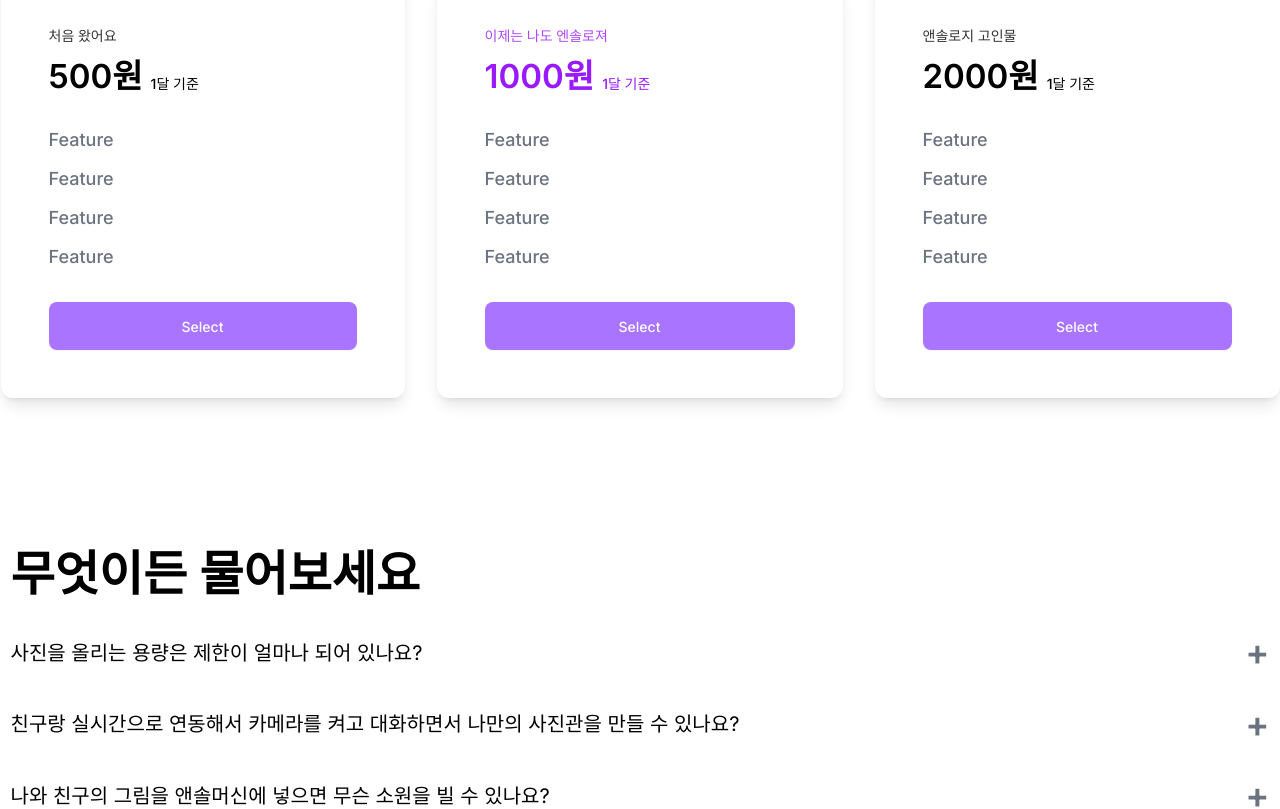
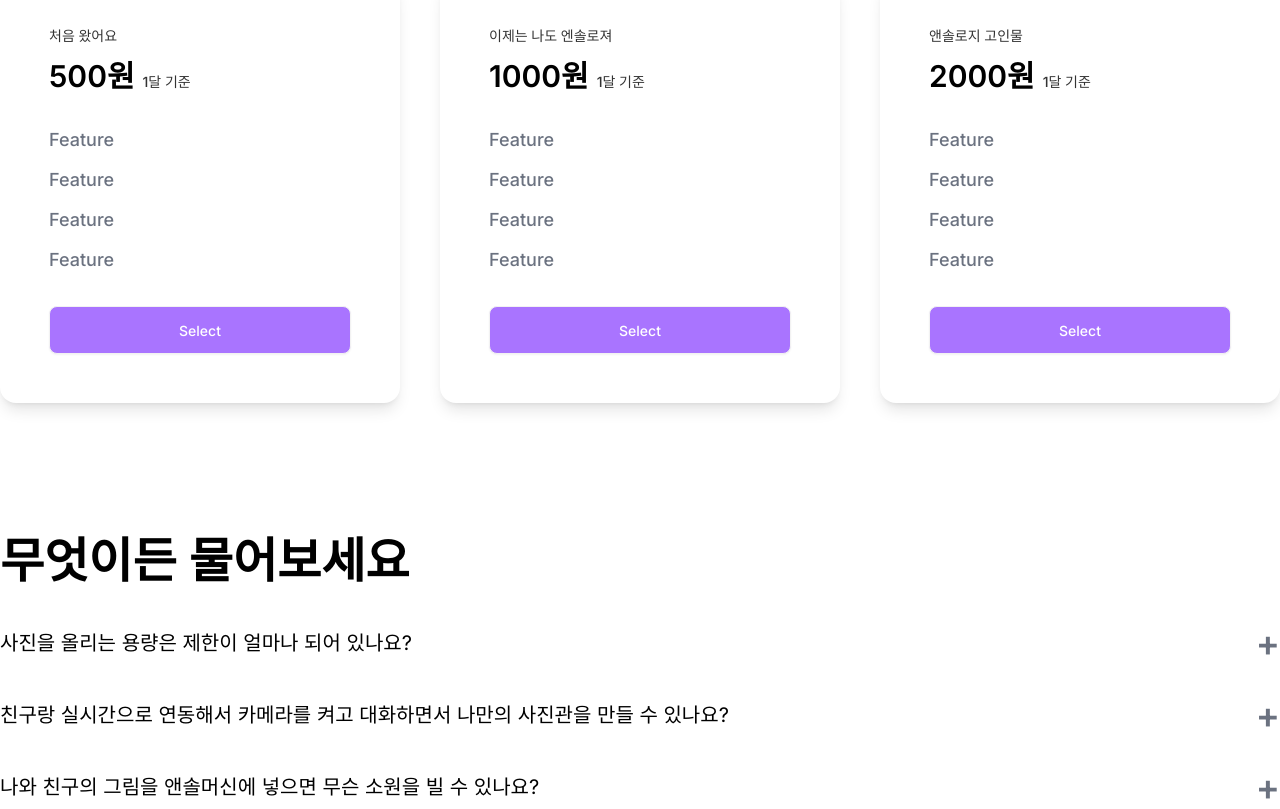
Before and after one commit to Epson-Innovation-Challenge-Anthology/AnthologyFront, a Next.js app: page /print in a window 1280 px wide. Shown: the part 480-1289 px from the top of the page. Built offline with nearby package versions, Linux system fonts and the light colour scheme.

Commit message:
FIX 출력페이지 디자인 수정

```diff
--- a/app/print/page.tsx
+++ b/app/print/page.tsx
@@ -3,8 +3,8 @@ import React, { useState } from "react";
 import "./tapslidingstyles.css"; // styles.css 파일을 import 합니다.
 
 const PrintPage: React.FC = () => {
-  const [activePlan, setActivePlan] = useState("monthly");
-  const [openFAQ, setOpenFAQ] = useState([false, false, false]);
+  const [activePlan, setActivePlan] = useState<string>("monthly");
+  const [openFAQ, setOpenFAQ] = useState<boolean[]>([false, false, false]);
 
   const handlePlanClick = (plan: string) => {
     setActivePlan(plan);
@@ -25,7 +25,7 @@ const PrintPage: React.FC = () => {
         <h1 className="text-black text-center font-semibold text-6xl leading-tight">
           앤솔머신 사진 출력하기
         </h1>
-        <p className="text-gray-500 text-center font-inter text-2xl leading-loose mt-2">
+        <p className="text-gray-500 text-center text-2xl leading-loose mt-2">
           사진 출력에 필요한 비용 지불
         </p>
         <div className="button-container mt-4">
@@ -56,204 +56,170 @@ const PrintPage: React.FC = () => {
       </section>
 
       {/* 가격 플랜 섹션 */}
-      <section className="flex flex-col items-center gap-8 my-12">
-        <div className="flex flex-row gap-8 items-start justify-start flex-wrap">
+      <section className="flex flex-col items-center gap-10 my-12">
+        <div className="plan-cards-container flex justify-center gap-10 w-full">
           {/* 처음 왔어요 플랜 */}
-          <div className="bg-white rounded-[12px] p-[48px] flex flex-col gap-[32px] items-start justify-end w-[404px] shadow-lg">
-            <div className="flex flex-col gap-3 items-start justify-end">
-              <h2 className="text-black text-left font-inter font-medium text-sm leading-[150%] opacity-80">
+          <div className="plan-card hover-container bg-white w-[400px]  rounded-2xl p-12 flex flex-col gap-8 shadow-lg transition-transform duration-300 transform scale-100 hover:scale-105 border border-transparent hover:border-purple-600">
+            <div className="plan-header flex flex-col gap-3">
+              <h2 className="plan-title text-black text-opacity-80 text-sm font-medium">
                 처음 왔어요
               </h2>
-              <div className="flex flex-row gap-2 items-end justify-start">
-                <span className="text-black text-left font-inter font-semibold text-[33px] leading-[110%]">
+              <div className="plan-price-container flex items-baseline gap-2">
+                <span className="plan-price text-black text-3xl font-semibold">
                   500원
                 </span>
-                <span className="text-black text-left font-inter font-medium text-sm leading-[150%]">
+                <span className="plan-duration text-black text-opacity-80 text-sm font-medium">
                   1달 기준
                 </span>
               </div>
             </div>
-            <div className="flex flex-col gap-3 items-start justify-end w-full">
-              <p className="text-gray-500 text-left font-inter text-lg leading-[150%] font-medium w-full">
+            <div className="plan-features flex flex-col gap-3">
+              <p className="plan-feature text-lg text-gray-500 font-medium">
                 Feature
               </p>
-              <p className="text-gray-500 text-left font-inter text-lg leading-[150%] font-medium w-full">
+              <p className="plan-feature text-lg text-gray-500 font-medium">
                 Feature
               </p>
-              <p className="text-gray-500 text-left font-inter text-lg leading-[150%] font-medium w-full">
+              <p className="plan-feature text-lg text-gray-500 font-medium">
                 Feature
               </p>
-              <p className="text-gray-500 text-left font-inter text-lg leading-[150%] font-medium w-full">
+              <p className="plan-feature text-lg text-gray-500 font-medium">
                 Feature
               </p>
             </div>
-            <button className="btn btn-active bg-[#a974ff] px-6 py-3.5 text-[white] border-0 w-full">
-              <span className="text-white text-left font-inter font-medium text-sm leading-[150%]">
-                Select
-              </span>
+            <button className="btn bg-[#a974ff] px-6 py-3.5 text-white w-full">
+              <span className="text-white text-sm font-medium">Select</span>
             </button>
           </div>
 
           {/* 이제는 나도 엔솔로져 플랜 */}
-          <div className="bg-white rounded-[12px] p-[48px] flex flex-col gap-[32px] items-start justify-end w-[406px] shadow-lg">
-            <div className="flex flex-col gap-3 items-start justify-end">
-              <h2 className="text-[#9a1aff] text-left font-inter font-medium text-sm leading-[150%] opacity-80">
+          <div className="plan-card hover-container bg-white rounded-2xl p-12 w-[400px] flex flex-col gap-8 shadow-lg transition-transform duration-300 transform scale-100 hover:scale-105 border border-transparent hover:border-purple-600">
+            <div className="plan-header flex flex-col gap-3">
+              <h2 className="plan-title text-black text-opacity-80 text-sm font-medium">
                 이제는 나도 엔솔로져
               </h2>
-              <div className="flex flex-row gap-2 items-end justify-start">
-                <span className="text-[#9a1aff] text-left font-inter font-semibold text-[33px] leading-[110%]">
+              <div className="plan-price-container flex items-baseline gap-2">
+                <span className="plan-price  text-black text-3xl font-semibold">
                   1000원
                 </span>
-                <span className="text-[#9a1aff] text-left font-inter font-medium text-sm leading-[150%]">
+                <span className="plan-duration text-black text-opacity-80 text-sm font-medium">
                   1달 기준
                 </span>
               </div>
             </div>
-            <div className="flex flex-col gap-3 items-start justify-end w-full">
-              <p className="text-gray-500 text-left font-inter text-lg leading-[150%] font-medium w-full">
+            <div className="plan-features flex flex-col gap-3">
+              <p className="plan-feature text-lg text-gray-500 font-medium">
                 Feature
               </p>
-              <p className="text-gray-500 text-left font-inter text-lg leading-[150%] font-medium w-full">
+              <p className="plan-feature text-lg text-gray-500 font-medium">
                 Feature
               </p>
-              <p className="text-gray-500 text-left font-inter text-lg leading-[150%] font-medium w-full">
+              <p className="plan-feature text-lg text-gray-500 font-medium">
                 Feature
               </p>
-              <p className="text-gray-500 text-left font-inter text-lg leading-[150%] font-medium w-full">
+              <p className="plan-feature text-lg text-gray-500 font-medium">
                 Feature
               </p>
             </div>
-            <button className="btn btn-active bg-[#a974ff] px-6 py-3.5 text-[white] border-0 w-full">
-              <span className="text-white text-left font-inter font-medium text-sm leading-[150%]">
-                Select
-              </span>
+            <button className="btn bg-[#a974ff] px-6 py-3.5 text-white w-full">
+              <span className="text-white text-sm font-medium">Select</span>
             </button>
           </div>
 
           {/* 앤솔로지 고인물 플랜 */}
-          <div className="bg-white rounded-[12px] p-[48px] flex flex-col gap-[32px] items-start justify-end w-[405px] shadow-lg">
-            <div className="flex flex-col gap-3 items-start justify-end">
-              <h2 className="text-black text-left font-inter font-medium text-sm leading-[150%] opacity-80">
+          <div className="plan-card hover-container bg-white w-[400px] rounded-2xl p-12 flex flex-col gap-8 shadow-lg transition-transform duration-300 transform scale-100 hover:scale-105 border border-transparent hover:border-purple-600">
+            <div className="plan-header flex flex-col gap-3">
+              <h2 className="plan-title text-black text-opacity-80 text-sm font-medium">
                 앤솔로지 고인물
               </h2>
-              <div className="flex flex-row gap-2 items-end justify-start">
-                <span className="text-black text-left font-inter font-semibold text-[33px] leading-[110%]">
+              <div className="plan-price-container flex items-baseline gap-2">
+                <span className="plan-price text-black text-3xl font-semibold">
                   2000원
                 </span>
-                <span className="text-black text-left font-inter font-medium text-sm leading-[150%]">
+                <span className="plan-duration text-black text-opacity-80 text-sm font-medium">
                   1달 기준
                 </span>
               </div>
             </div>
-            <div className="flex flex-col gap-3 items-start justify-end w-full">
-              <p className="text-gray-500 text-left font-inter text-lg leading-[150%] font-medium w-full">
+            <div className="plan-features flex flex-col gap-3">
+              <p className="plan-feature text-lg text-gray-500 font-medium">
                 Feature
               </p>
-              <p className="text-gray-500 text-left font-inter text-lg leading-[150%] font-medium w-full">
+              <p className="plan-feature text-lg text-gray-500 font-medium">
                 Feature
               </p>
-              <p className="text-gray-500 text-left font-inter text-lg leading-[150%] font-medium w-full">
+              <p className="plan-feature text-lg text-gray-500 font-medium">
                 Feature
               </p>
-              <p className="text-gray-500 text-left font-inter text-lg leading-[150%] font-medium w-full">
+              <p className="plan-feature text-lg text-gray-500 font-medium">
                 Feature
               </p>
             </div>
-            <button className="btn btn-active bg-[#a974ff] px-6 py-3.5 text-[white] border-0 w-full">
-              <span className="text-white text-left font-inter font-medium text-sm leading-[150%]">
-                Select
-              </span>
+            <button className="btn bg-[#a974ff] px-6 py-3.5 text-white w-full">
+              <span className="text-white text-sm font-medium">Select</span>
             </button>
           </div>
         </div>
       </section>
 
       {/* 자주 묻는 질문 섹션 */}
-      <section className="flex flex-col items-start justify-start my-12 mx-auto w-full max-w-[1259px] gap-8 mt-[150px]">
-        <h2 className="text-black text-left font-inter font-semibold text-5xl leading-[110%] w-full">
+      <section className="faq-section flex flex-col gap-8 my-32 mx-auto w-full max-w-screen-xl">
+        <h2 className="faq-title text-black text-left font-semibold text-5xl leading-tight w-full">
           무엇이든 물어보세요
         </h2>
-        <div className="flex flex-col gap-6 w-full">
-          <div className="flex flex-col gap-2">
-            <div className="faq-question" onClick={() => handleFAQClick(0)}>
-              <h3 className="text-black text-left font-inter text-xl leading-[150%] font-normal flex-1">
+        <div className="faq-container flex flex-col gap-6 w-full">
+          <div className="faq-item flex flex-col gap-2">
+            <div className="faq-question flex justify-between items-center cursor-pointer" onClick={() => handleFAQClick(0)}>
+              <h3 className="faq-question-text text-black text-xl font-normal flex-1">
                 사진을 올리는 용량은 제한이 얼마나 되어 있나요?
               </h3>
-              <span
-                className={`text-gray-500 text-left font-inter font-semibold text-4xl leading-[110%] faq-icon ${
-                  openFAQ[0] ? "open minus" : ""
-                }`}
-              >
+              <span className={`faq-icon text-gray-500 font-semibold text-4xl ${openFAQ[0] ? "open minus" : ""}`}>
                 {openFAQ[0] ? "-" : "+"}
               </span>
             </div>
-            <p
-              className={`text-gray-500 text-left font-inter text-lg leading-[150%] font-medium faq-answer ${
-                openFAQ[0] ? "open" : ""
-              }`}
-            >
-              Answer the frequently asked question in a simple sentence, a
-              longish paragraph, or even in a list.
+            <p className={`faq-answer text-gray-500 text-lg font-medium ${openFAQ[0] ? "open" : ""}`}>
+              Answer the frequently asked question in a simple sentence, a longish paragraph, or even in a list.
             </p>
           </div>
-          <div className="flex flex-col gap-2">
-            <div className="faq-question" onClick={() => handleFAQClick(1)}>
-              <h3 className="text-black text-left font-inter text-xl leading-[150%] font-normal flex-1">
-                친구랑 실시간으로 연동해서 카메라를 켜고 대화하면서 나만의
-                사진관을 만들 수 있나요?
+          <div className="faq-item flex flex-col gap-2">
+            <div className="faq-question flex justify-between items-center cursor-pointer" onClick={() => handleFAQClick(1)}>
+              <h3 className="faq-question-text text-black text-xl font-normal flex-1">
+                친구랑 실시간으로 연동해서 카메라를 켜고 대화하면서 나만의 사진관을 만들 수 있나요?
               </h3>
-              <span
-                className={`text-gray-500 text-left font-inter font-semibold text-4xl leading-[110%] faq-icon ${
-                  openFAQ[1] ? "open minus" : ""
-                }`}
-              >
+              <span className={`faq-icon text-gray-500 font-semibold text-4xl ${openFAQ[1] ? "open minus" : ""}`}>
                 {openFAQ[1] ? "-" : "+"}
               </span>
             </div>
-            <p
-              className={`text-gray-500 text-left font-inter text-lg leading-[150%] font-medium faq-answer ${
-                openFAQ[1] ? "open" : ""
-              }`}
-            >
-              Answer the frequently asked question in a simple sentence, a
-              longish paragraph, or even in a list.
+            <p className={`faq-answer text-gray-500 text-lg font-medium ${openFAQ[1] ? "open" : ""}`}>
+              Answer the frequently asked question in a simple sentence, a longish paragraph, or even in a list.
             </p>
           </div>
-          <div className="flex flex-col gap-2">
-            <div className="faq-question" onClick={() => handleFAQClick(2)}>
-              <h3 className="text-black text-left font-inter text-xl leading-[150%] font-normal flex-1">
+          <div className="faq-item flex flex-col gap-2">
+            <div className="faq-question flex justify-between items-center cursor-pointer" onClick={() => handleFAQClick(2)}>
+              <h3 className="faq-question-text text-black text-xl font-normal flex-1">
                 나와 친구의 그림을 앤솔머신에 넣으면 무슨 소원을 빌 수 있나요?
               </h3>
-              <span
-                className={`text-gray-500 text-left font-inter font-semibold text-4xl leading-[110%] faq-icon ${
-                  openFAQ[2] ? "open minus" : ""
-                }`}
-              >
+              <span className={`faq-icon text-gray-500 font-semibold text-4xl ${openFAQ[2] ? "open minus" : ""}`}>
                 {openFAQ[2] ? "-" : "+"}
               </span>
             </div>
-            <p
-              className={`text-gray-500 text-left font-inter text-lg leading-[150%] font-medium faq-answer ${
-                openFAQ[2] ? "open" : ""
-              }`}
-            >
-              Answer the frequently asked question in a simple sentence, a
-              longish paragraph, or even in a list.
+            <p className={`faq-answer text-gray-500 text-lg font-medium ${openFAQ[2] ? "open" : ""}`}>
+              Answer the frequently asked question in a simple sentence, a longish paragraph, or even in a list.
             </p>
           </div>
         </div>
       </section>
 
       {/* 친구 찾기 섹션 */}
-      <section className="bg-[#f7f7f7] py-[120px] flex flex-col gap-6 items-center justify-start w-full my-[400px]">
-        <div className="flex flex-col gap-6 items-center justify-start w-[764px]">
-          <h2 className="text-black text-center font-inter font-semibold text-5xl leading-[110%] w-full">
+      <section className="bg-gray-100 py-24 flex flex-col gap-6 items-center justify-start w-full my-96">
+        <div className="flex flex-col gap-6 items-center justify-start w-3/4">
+          <h2 className="text-black text-center font-semibold text-5xl leading-tight w-full">
             앤솔 궤도에서 친구 찾기
           </h2>
-          <p className="text-gray-500 text-center font-inter text-xl leading-[150%] font-normal flex items-center justify-center w-full">
+          <p className="text-gray-500 text-center text-xl leading-loose w-full">
             Plus a subheading for your site’s footer
           </p>
-          <button className="btn btn-active bg-[#a974ff] px-6 py-3.5 text-[white] border-0">
+          <button className="btn bg-[#a974ff] px-6 py-3.5 text-white">
             button
           </button>
         </div>
--- a/app/print/tapslidingstyles.css
+++ b/app/print/tapslidingstyles.css
@@ -30,13 +30,21 @@
     font-size: 14px;
     height: 100%;
 }
-.faq-question {
-  display: flex;
-  flex-direction: row;
-  align-items: center;
-  justify-content: space-between;
-  width: 100%;
-  cursor: pointer;
+
+.plan-cards-container:hover .plan-card:not(:hover) {
+    transform: scale(0.99);
+}
+
+.plan-card .plan-title,
+.plan-card .plan-price,
+.plan-card .plan-duration {
+    transition: color 0.3s ease;
+}
+
+.plan-card:hover .plan-title,
+.plan-card:hover .plan-price,
+.plan-card:hover .plan-duration {
+    color: #9a1aff;
 }
 
 .faq-answer {
@@ -59,6 +67,7 @@
 .faq-icon.open {
     transform: rotate(180deg);
 }
+
 .faq-icon.minus {
     margin-right: 3px;
 }
```
Lines whose indentation alone changed are shown as unchanged.
